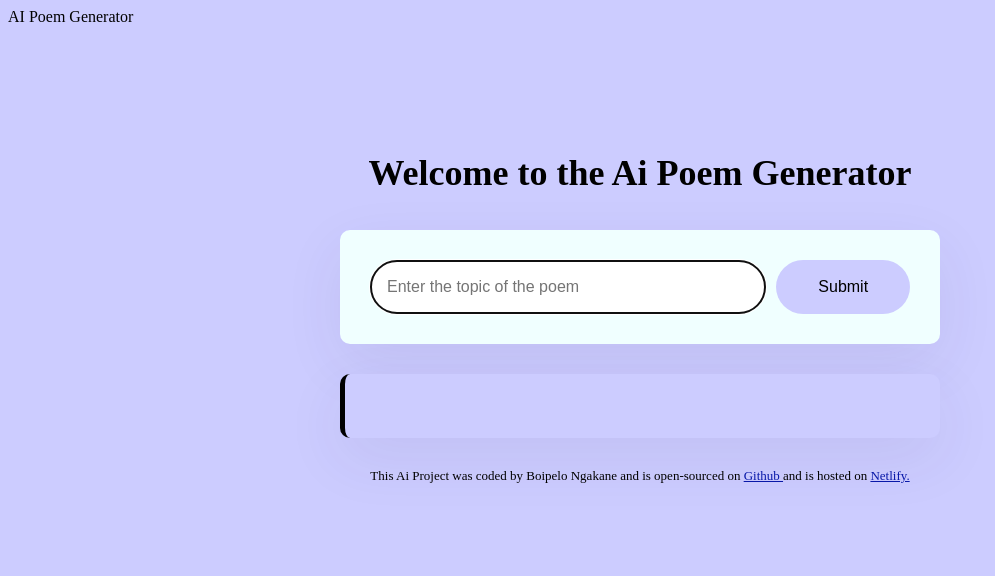
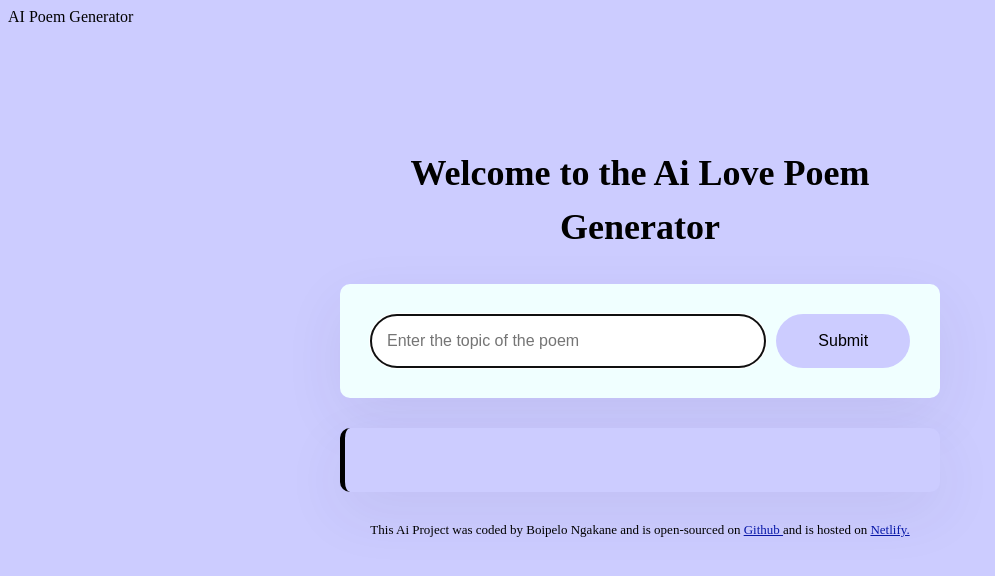
Before and after one commit to Boipelo-Code-s/ai-poem-generator, a plain HTML site: page index.html in a window 1280 px wide. Shown: the whole page, without its empty margins (0-995 px from the left). Drawn offline with nearby package versions, Linux system fonts and the light colour scheme.

Commit message:
updated index.html

```diff
--- a/index.html
+++ b/index.html
@@ -14,7 +14,7 @@
     <div class="container">
 
     <header>
-    <h1>Welcome to the Ai Poem Generator</h1>
+    <h1>Welcome to the Ai Love Poem Generator</h1>
     </header>
 
     <main>
```
